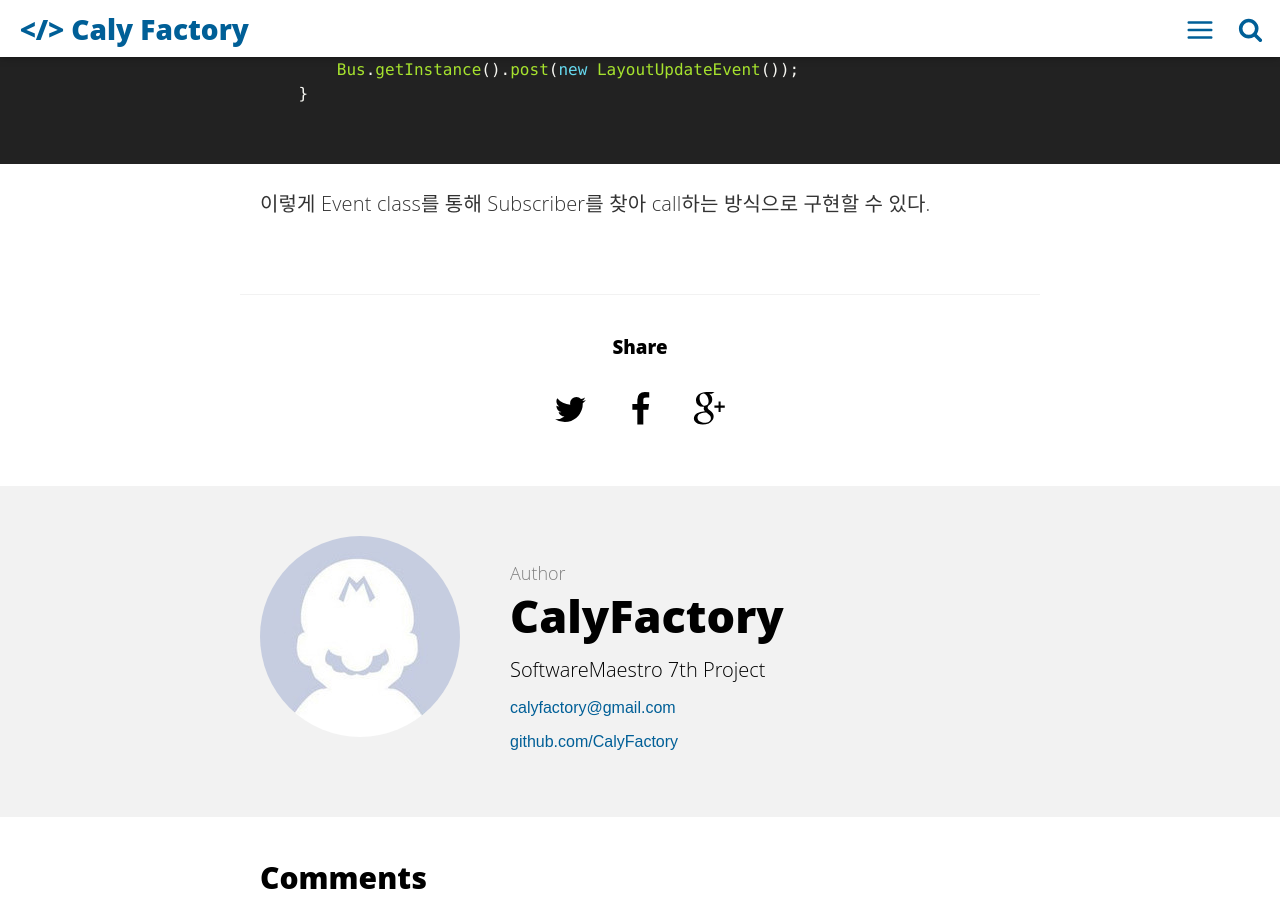
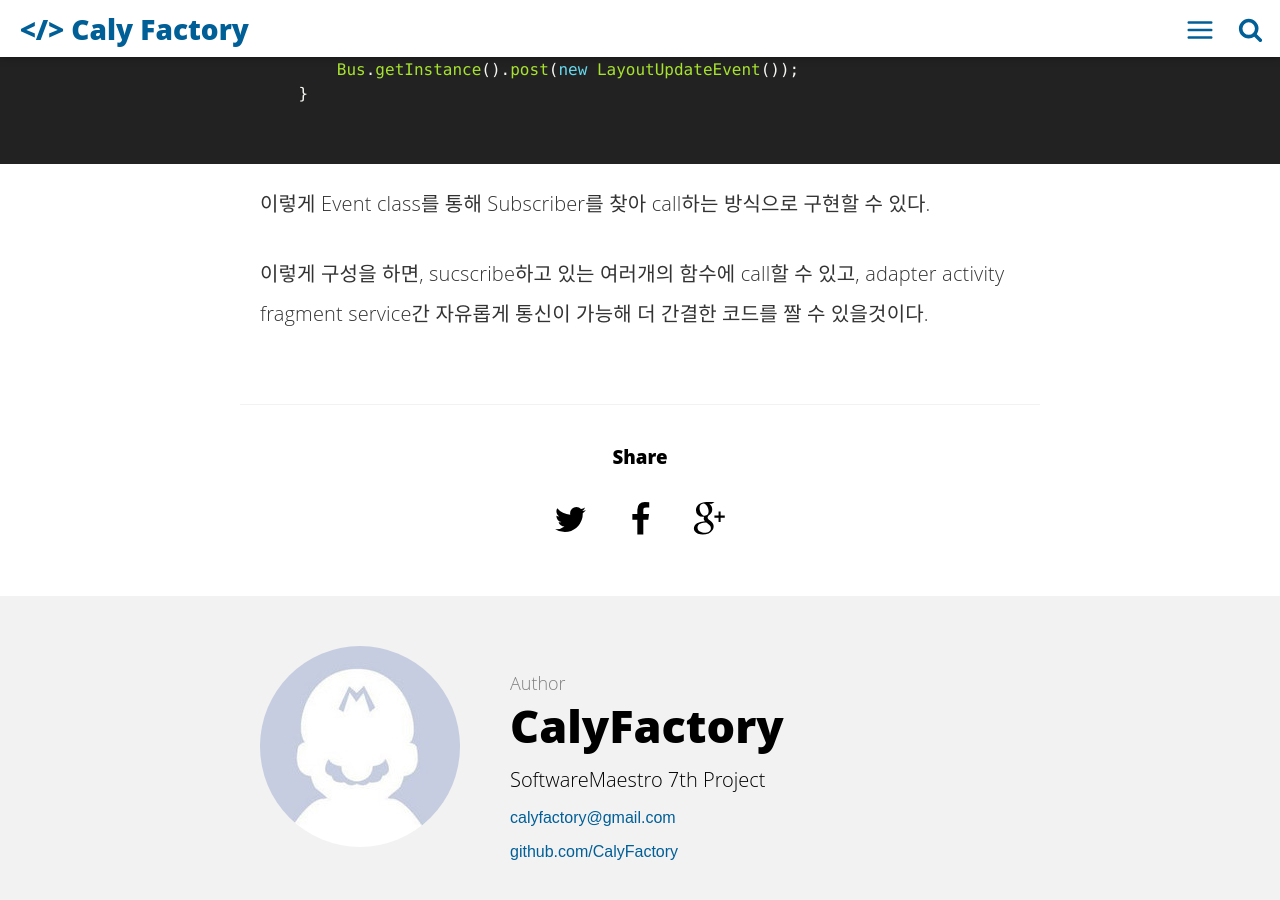
Before and after one commit to CalyFactory/CalyFactory.github.io, a Jekyll site: the page built from _posts/2017-04-27-event_bus.md, in a window 1280 px wide and 900 px high, scrolled down 3821 px. Built offline with Jekyll 4.4.1, drawn with Linux system fonts in a browser that asks for light colours; comment, search, counter and statistics services are not loaded.

Commit message:
post fix

````diff
--- a/_posts/2017-04-27-event_bus.md
+++ b/_posts/2017-04-27-event_bus.md
@@ -102,3 +102,5 @@ MainFragment.java
 
 ```
 이렇게 Event class를 통해 Subscriber를 찾아 call하는 방식으로 구현할 수 있다.
+
+이렇게 구성을 하면, sucscribe하고 있는 여러개의 함수에 call할 수 있고, adapter activity fragment service간 자유롭게 통신이 가능해 더 간결한 코드를 짤 수 있을것이다.
````
